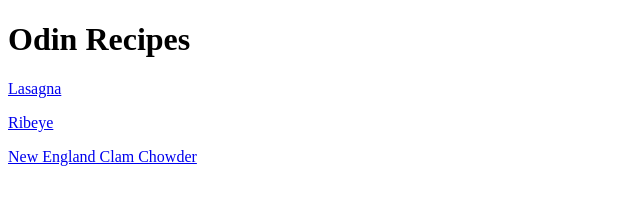
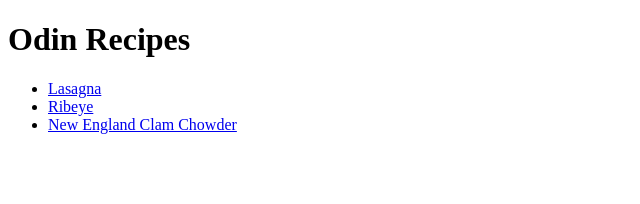
Before and after one commit to gusGuster3/odin-recipes, a plain HTML site: page index.html in a window 1280 px wide. Shown: the whole page, without its empty margins (0-640 px from the left). Drawn offline with Linux system fonts and the light colour scheme.

Commit message:
index page listed page added

```diff
--- a/index.html
+++ b/index.html
@@ -8,8 +8,10 @@
 </head>
 <body>
     <h1>Odin Recipes</h1>
-    <a href="recipes/lasagna.html">Lasagna</a>
-    <p><a href="recipes/ribeye.html">Ribeye</a></p>
-    <p><a href="recipes/chowder.html">New England Clam Chowder</a></p>
+    <ul>
+        <li><a href="recipes/lasagna.html">Lasagna</a></li>
+        <li><a href="recipes/ribeye.html">Ribeye</a></li>
+        <li><a href="recipes/chowder.html">New England Clam Chowder</a></li>
+</ul>
 </body>
 </html>
```
